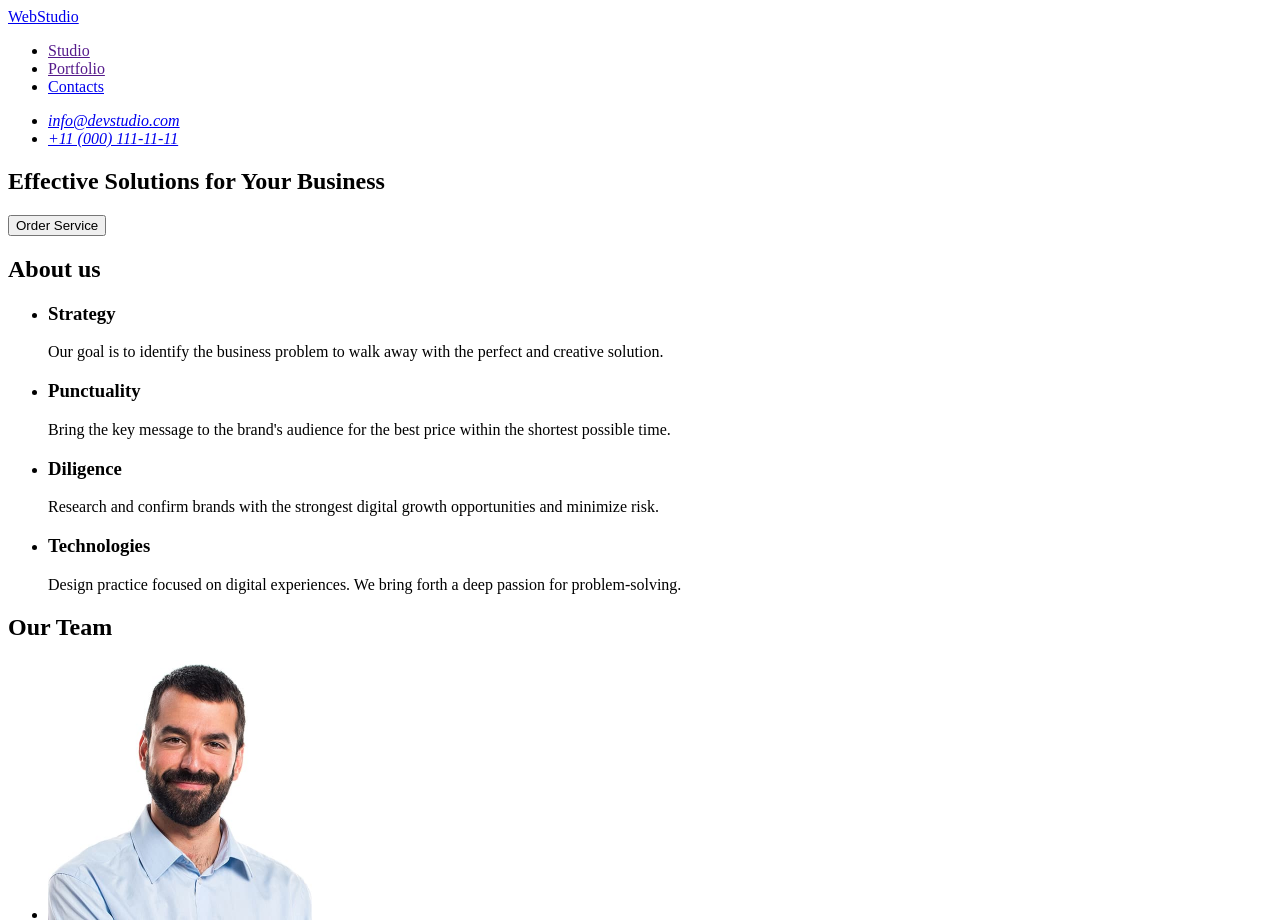
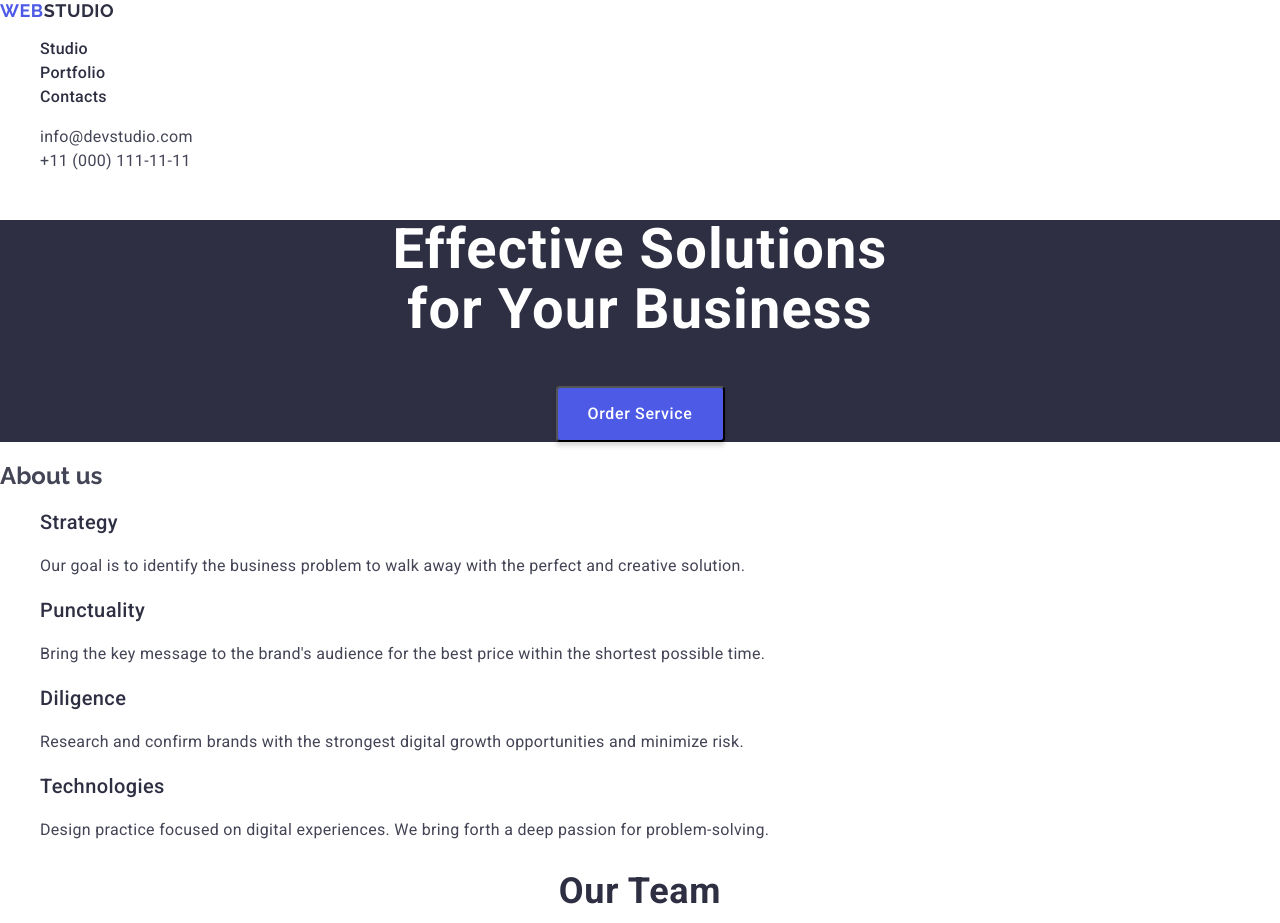
Before and after one commit to SelinEogeniy/goit-markup-hw-02, a plain HTML site: page index.html in a window 1280 px wide. Shown: the top 923 px of the page. Drawn offline with nearby package versions, Linux system fonts and the light colour scheme.

Commit message:
-add css files

```diff
--- /dev/null
+++ b/css/styles.css
@@ -0,0 +1,206 @@
+body {
+    font-family: "Raleway", "Roboto", sans-serif;
+    color: #434455;
+    background: #fff;
+}
+
+a {
+    text-decoration: none;
+}
+
+ul {
+    list-style-type: none;
+}
+
+address {
+    font-style: normal;
+}
+
+/* Header */
+/* Logo */
+.logo {
+font-family: "Raleway", sans-serif;
+    font-weight: 700;
+    font-size: 18px;
+    line-height: 1.17;
+    letter-spacing: 0.03em;
+    text-transform: uppercase;
+    color: #2e2f42;
+}
+
+.logo .blue-logo {
+    color: #4d5ae5;
+}
+
+/* Menu  */
+
+.menu-list .menu-item a {
+    font-family: "Roboto", sans-serif;
+        font-weight: 500;
+        font-size: 16px;
+        line-height: 1.5;
+        letter-spacing: 0.02em;
+        color: #2e2f42;
+ }
+
+.menu-list .menu-item a:hover {
+        color: #404bbf;
+ }
+
+ /* Contacts */
+
+.contact .contact-list a {
+    font-family: "Roboto", sans-serif;
+        font-weight: 400;
+        font-size: 16px;
+        line-height: 1.5;
+        letter-spacing: 0.02em;
+        color: #434455;
+}
+
+.contact .contact-list a:hover {
+        color: #404bbf;
+}
+
+/* Main */
+/* Order Service */
+
+.order {
+    font-family: "Roboto", sans-serif;
+    background-color: #2e2f42;
+    text-align: center;
+}
+
+.order-title {
+    font-weight: 700;
+        font-size: 56px;
+        line-height: 1.07;
+        letter-spacing: 0.02em;
+        color: #fff;
+}
+
+.order-button {
+    font-family: "Roboto", sans-serif;
+    font-weight: 500;
+    font-size: 16px;
+    line-height: 1.5;
+    letter-spacing: 0.04em;
+    color: #fff;
+    border-radius: 4px;
+    /* padding: 16px 32px; */
+    width: 169px;
+    height: 56px;
+    box-shadow: 0 4px 4px 0 rgba(0, 0, 0, 0.15);
+    background: #4d5ae5;
+    cursor: pointer;
+}
+
+.order-button:hover {
+    background-color: #404bbf;
+}
+
+/* About us */
+
+.about-us-list {
+    font-family: "Roboto", sans-serif;
+}
+.about-us-title {
+    font-weight: 500;
+    font-size: 20px;
+    line-height: 1.2;
+    letter-spacing: 0.02em;
+    color: #2e2f42;
+}
+
+.about-us-text {
+    font-weight: 400;
+    font-size: 16px;
+    line-height: 24px;
+    line-height: 1.5;
+    letter-spacing: 0.02em;
+    color: #434455;
+}
+
+/* Our crew */
+
+.team {
+    font-family: "Roboto", sans-serif;
+}
+
+.team-title {
+    font-weight: 700;
+    font-size: 36px;
+    line-height: 1.11;
+    letter-spacing: 0.02em;
+    text-align: center;
+    color: #2e2f42;
+}
+
+.team-list h3 {
+    font-weight: 500;
+    font-size: 20px;
+    line-height: 120%;
+    letter-spacing: 0.02em;
+    text-align: center;
+    color: #2e2f42;
+}
+
+.team-list p {
+    font-weight: 400;
+    font-size: 16px;
+    line-height: 1.50;
+    letter-spacing: 0.02em;
+    text-align: center;
+    color: #434455;
+}
+
+/* Our portfolio */
+
+.portfolio {
+    font-family: "Roboto", sans-serif;
+}
+
+.portfolio-title {
+    font-weight: 700;
+    font-size: 36px;
+    line-height: 1.11;
+    letter-spacing: 0.02em;
+    text-align: center;
+    color: #2e2f42;
+}
+
+.portfolio-list h3 {
+    font-weight: 500;
+    font-size: 20px;
+    line-height: 1.2;
+    letter-spacing: 0.02em;
+    color: #2e2f42;
+}
+
+.portfolio-list p {
+    font-weight: 400;
+    font-size: 16px;
+    line-height: 1.5;
+    letter-spacing: 0.02em;
+    color: #434455;
+}
+
+/* Footer */
+
+.footer {
+    font-family: "Roboto", sans-serif;
+    background-color: #2e2f42;
+}
+
+.footer p {
+    font-family: "Roboto", sans-serif;
+        font-weight: 400;
+        font-size: 16px;
+        line-height: 1.5;
+        letter-spacing: 0.02em;
+        color: #f4f4fd;
+}
+
+.white-logo {
+    color: #f4f4fd;
+}
--- a/index.html
+++ b/index.html
@@ -4,30 +4,43 @@
     <meta charset="UTF-8" />
     <meta name="viewport" content="width=device-width, initial-scale=1.0" />
     <title>WebStudio</title>
+    <link
+      rel="stylesheet"
+      href="https://cdnjs.cloudflare.com/ajax/libs/modern-normalize/3.0.1/modern-normalize.min.css"
+    />
+    <link rel="stylesheet" href="./css/styles.css" />
+    <link rel="preconnect" href="https://fonts.googleapis.com" />
+    <link rel="preconnect" href="https://fonts.gstatic.com" crossorigin />
+    <link
+      href="https://fonts.googleapis.com/css2?family=Raleway:ital,wght@0,700;1,700&family=Roboto:ital,wght@0,100..900;1,100..900&display=swap"
+      rel="stylesheet"
+    />
   </head>
   <body>
     <header>
       <nav>
-        <a href="./index.html">WebStudio</a>
-        <ul>
-          <li>
+        <a href="./index.html" class="logo"
+          ><span class="blue-logo">Web</span>Studio</a
+        >
+        <ul class="menu-list">
+          <li class="menu-item">
             <a href="">Studio</a>
           </li>
-          <li>
-            <a href="">Portfolio</a>
+          <li class="menu-item">
+            <a href="#our-portfolio">Portfolio</a>
           </li>
-          <li>
-            <a href="#Contacts">Contacts</a>
+          <li class="menu-item">
+            <a href="#contacts">Contacts</a>
           </li>
         </ul>
       </nav>
       <!-- Contacts -->
-      <address id="Contacts">
-        <ul>
-          <li>
+      <address id="contacts">
+        <ul class="contact">
+          <li class="contact-list">
             <a href="mailto:info@devstudio.com">info@devstudio.com</a>
           </li>
-          <li>
+          <li class="contact-list">
             <a href="tel:+110001111111">+11 (000) 111-11-11</a>
           </li>
         </ul>
@@ -35,38 +48,41 @@
     </header>
     <main>
       <!-- Order servise -->
-      <section>
-        <h1>Effective Solutions for Your Business</h1>
-        <button type="button">Order Service</button>
+      <section class="order">
+        <h1 class="order-title">
+          Effective Solutions <br />
+          for Your Business
+        </h1>
+        <button class="order-button" type="button">Order Service</button>
       </section>
       <!-- About us -->
-      <section>
+      <section class="about-us">
         <h2>About us</h2>
-        <ul>
+        <ul class="about-us-list">
           <li>
-            <h3>Strategy</h3>
-            <p>
+            <h3 class="about-us-title">Strategy</h3>
+            <p class="about-us-text">
               Our goal is to identify the business problem to walk away with the
               perfect and creative solution.
             </p>
           </li>
           <li>
-            <h3>Punctuality</h3>
-            <p>
+            <h3 class="about-us-title">Punctuality</h3>
+            <p class="about-us-text">
               Bring the key message to the brand's audience for the best price
               within the shortest possible time.
             </p>
           </li>
           <li>
-            <h3>Diligence</h3>
-            <p>
+            <h3 class="about-us-title">Diligence</h3>
+            <p class="about-us-text">
               Research and confirm brands with the strongest digital growth
               opportunities and minimize risk.
             </p>
           </li>
           <li>
-            <h3>Technologies</h3>
-            <p>
+            <h3 class="about-us-title">Technologies</h3>
+            <p class="about-us-text">
               Design practice focused on digital experiences. We bring forth a
               deep passion for problem-solving.
             </p>
@@ -74,9 +90,9 @@
         </ul>
       </section>
       <!-- Our crew -->
-      <section>
-        <h2>Our Team</h2>
-        <ul>
+      <section class="team">
+        <h2 class="team-title">Our Team</h2>
+        <ul class="team-list">
           <li>
             <img
               src="./images/img-3.jpg"
@@ -119,9 +135,10 @@
           </li>
         </ul>
       </section>
-      <section>
-        <h2>Our Portfolio</h2>
-        <ul>
+      <!-- Our portfolio -->
+      <section class="portfolio">
+        <h2 class="portfolio-title" id="our-portfolio">Our Portfolio</h2>
+        <ul class="portfolio-list">
           <li>
             <img
               src="./images/portfolio-1.jpg"
@@ -185,10 +202,14 @@
         </ul>
       </section>
     </main>
-    <footer>
-      <a href="./index.html">WebStudio</a>
+    <footer class="footer">
+      <a href="./index.html" class="logo"
+        ><span class="blue-logo">Web</span
+        ><span class="white-logo">Studio</span></a
+      >
       <p>
-        Increase the flow of customers and sales for your business with digital
+        Increase the flow of customers and <br />sales for your business with
+        digital<br />
         marketing & growth solutions.
       </p>
     </footer>
```
